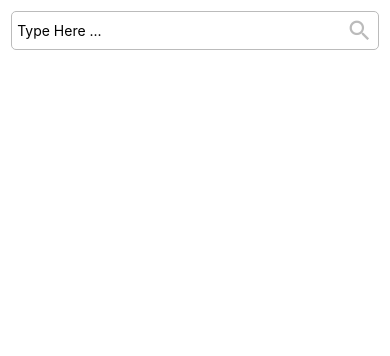
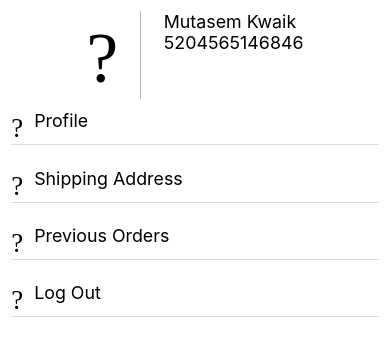
Before and after one commit to motasem99/Ecommerce-App-react-native, a React Native app: screen / in a window 390 px wide. Shown: the top 356 px of the page. Built offline with nearby package versions, Linux system fonts and the light colour scheme.

Commit message:
building account screen component

```diff
--- a/App.js
+++ b/App.js
@@ -1,6 +1,5 @@
 import React, { useEffect } from 'react';
 import { StyleSheet, Text, View, Button, Image } from 'react-native';
-// import { PlatformTouchable } from './components/PlatformTouchable';
 import AppButton from './components/AppButton/APpButton';
 import Counter from './components/PlayAround/Counter';
 import AddToCartButton from './components/AddToCartButton/AddToCartButton';
@@ -28,11 +27,12 @@ import CartItem from './components/CartItem/CartItem';
 import CartScreen from './screens/Cart/Cart';
 import Checkout from './screens/Checkout/Checkout';
 import SearchScreen from './screens/Search/Search';
+import AccountScreen from './screens/Account/Account';
 
 export default function App() {
   return (
     <View style={styles.container}>
-      <SearchScreen />
+      <AccountScreen />
     </View>
   );
 }
--- /dev/null
+++ b/screens/Account/Account.js
@@ -0,0 +1,52 @@
+import React from 'react';
+import { View, Text } from 'react-native';
+import Icon from 'react-native-vector-icons/MaterialIcons';
+import IonIcon from '../../components/IonIcon/IonIcon';
+import styles from './Styles';
+
+const renderInfoSection = () => {
+  return (
+    <View style={styles.infoSection}>
+      <IonIcon name='person' style={styles.personIcon} />
+      <View style={styles.verticalLine} />
+      <View>
+        <Text style={styles.infoText}>Mutasem Kwaik</Text>
+        <Text style={styles.infoText}>5204565146846</Text>
+      </View>
+    </View>
+  );
+};
+
+const renderButton = (iconName, title) => {
+  return (
+    <View style={styles.button}>
+      <View style={styles.iconTitleWrapper}>
+        <IonIcon name={iconName} style={styles.icon} />
+        <Text style={styles.title}>{title}</Text>
+      </View>
+      <View style={styles.horizontalLine} />
+    </View>
+  );
+};
+
+const renderButtonSection = () => {
+  return (
+    <View>
+      {renderButton('person', 'Profile')}
+      {renderButton('place', 'Shipping Address')}
+      {renderButton('shop', 'Previous Orders')}
+      {renderButton('logout', 'Log Out')}
+    </View>
+  );
+};
+
+function AccountScreen() {
+  return (
+    <View style={styles.container}>
+      {renderInfoSection()}
+      {renderButtonSection()}
+    </View>
+  );
+}
+
+export default AccountScreen;
--- /dev/null
+++ b/screens/Account/Styles.js
@@ -0,0 +1,42 @@
+import { ScaledSheet } from 'react-native-size-matters';
+
+const styles = ScaledSheet.create({
+  container: {
+    flex: 1,
+    padding: '10@s',
+  },
+  infoSection: {
+    flexDirection: 'row',
+    justifyContent: 'center',
+  },
+  personIcon: {
+    fontSize: '64@s',
+  },
+  verticalLine: {
+    width: 1,
+    backgroundColor: '#bbb',
+    marginHorizontal: '20@s',
+  },
+  infoText: {
+    fontSize: '16@s',
+  },
+  horizontalLine: {
+    height: 1,
+    backgroundColor: '#bbbbbb80',
+  },
+  iconTitleWrapper: {
+    flexDirection: 'row',
+  },
+  icon: {
+    fontSize: '24@s',
+    marginEnd: '10@s',
+  },
+  title: {
+    fontSize: '16@s',
+  },
+  button: {
+    marginVertical: '10@s',
+  },
+});
+
+export default styles;
```
